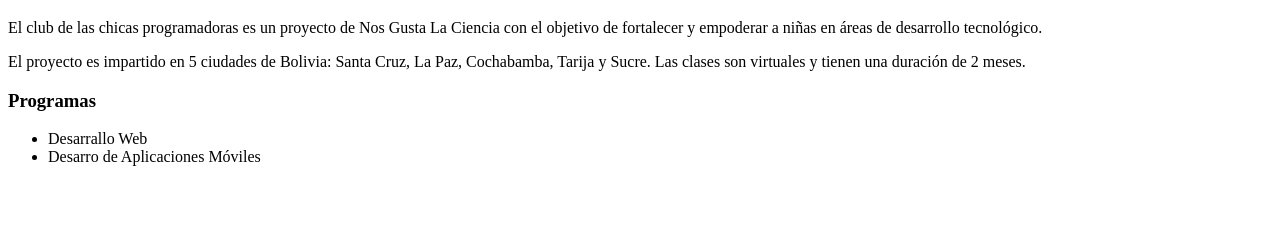
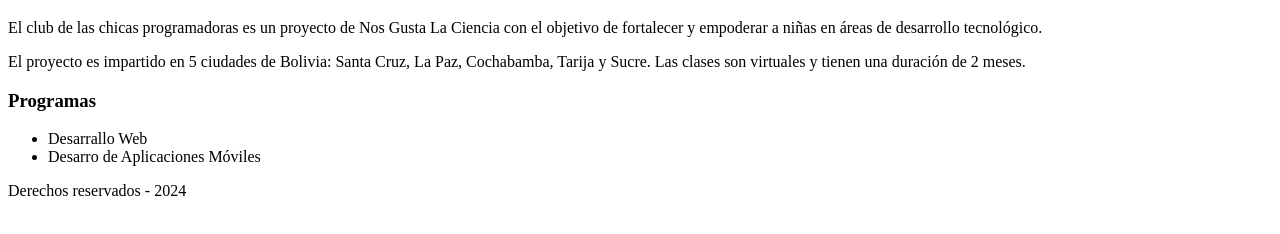
Before and after one commit to Micky-CM/CDCP, a plain HTML site: page NosGustaLaCiencia/index.html in a window 1280 px wide. Shown: the part 108-342 px from the top of the page. Drawn offline with Linux system fonts and the light colour scheme.

Commit message:
Se agrego un footer

```diff
--- a/NosGustaLaCiencia/index.html
+++ b/NosGustaLaCiencia/index.html
@@ -22,5 +22,8 @@
       <li>Desarro de Aplicaciones Móviles</li>
     </ul>
   </div>
+  <footer>
+    Derechos reservados - 2024
+  </footer>
 </body>
 </html>
```
